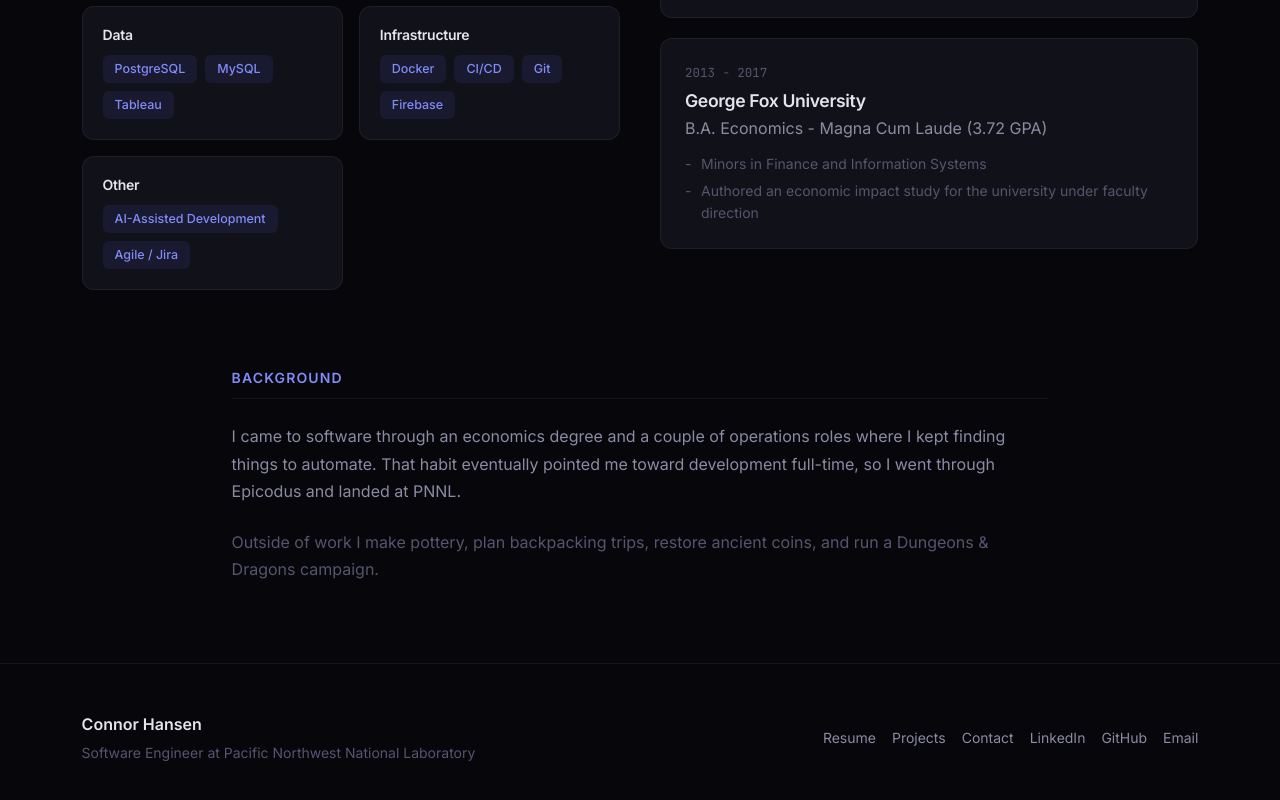
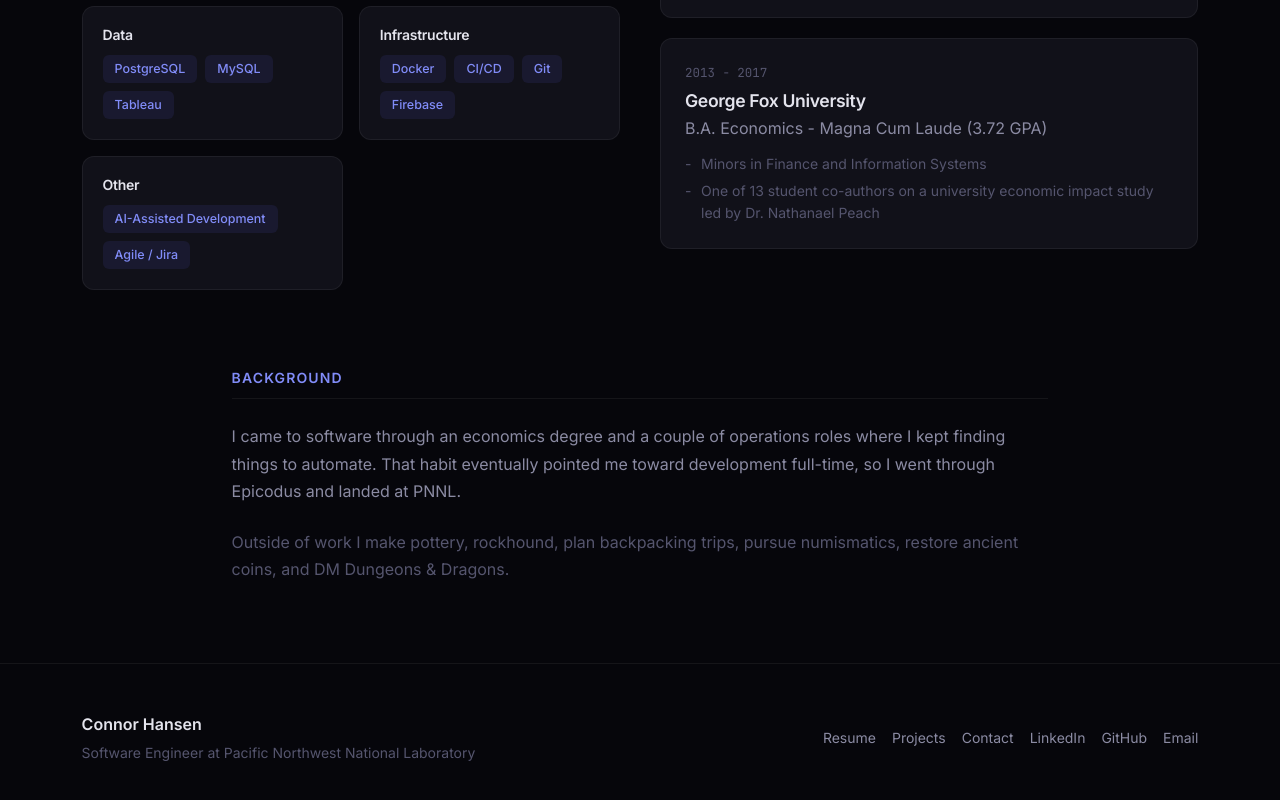
Before and after one commit to chansen1395/better-portfolio, a React (Vite) app: page /resume in a window 1280 px wide. Shown: the part 1514-2314 px from the top of the page. Built offline with nearby package versions, Linux system fonts and the light colour scheme.

Commit message:
revise wording

```diff
--- a/src/data/content.ts
+++ b/src/data/content.ts
@@ -80,7 +80,7 @@ export const projects: Project[] = [
     approach:
       "Led a phased refactoring effort -- cleaned up state management, improved the UI, and set up reliable CI/CD and deployment pipelines. Worked directly with stakeholders on feature priorities, wrote statements of work, and delivered monthly usage reports.",
     outcomes: [
-      "207 logins and 45 new registrations in 8 months (Jan-Aug 2025)",
+      // "207 logins and 45 new registrations in 8 months (Jan-Aug 2025)",
       "Modernized UI with improved data visualizations",
       "Reduced legacy technical debt accumulated over 5+ years",
       "Regular stakeholder reporting with usage analytics",
@@ -164,7 +164,7 @@ export const education: Education[] = [
     period: "2013 - 2017",
     details: [
       "Minors in Finance and Information Systems",
-      "Authored an economic impact study for the university under faculty direction",
+      "One of 13 student co-authors on a university economic impact study led by Dr. Nathanael Peach",
     ],
   },
 ];
@@ -200,7 +200,7 @@ export const about = {
   journey:
     "I came to software through an economics degree and a couple of operations roles where I kept finding things to automate. That habit eventually pointed me toward development full-time, so I went through Epicodus and landed at PNNL.",
   personal:
-    "Outside of work I make pottery, plan backpacking trips, restore ancient coins, and run a Dungeons & Dragons campaign.",
+    "Outside of work I make pottery, rockhound, plan backpacking trips, pursue numismatics, restore ancient coins, and DM Dungeons & Dragons.",
 };
 
 // --- Contact / Social ----------------------------------------
```
